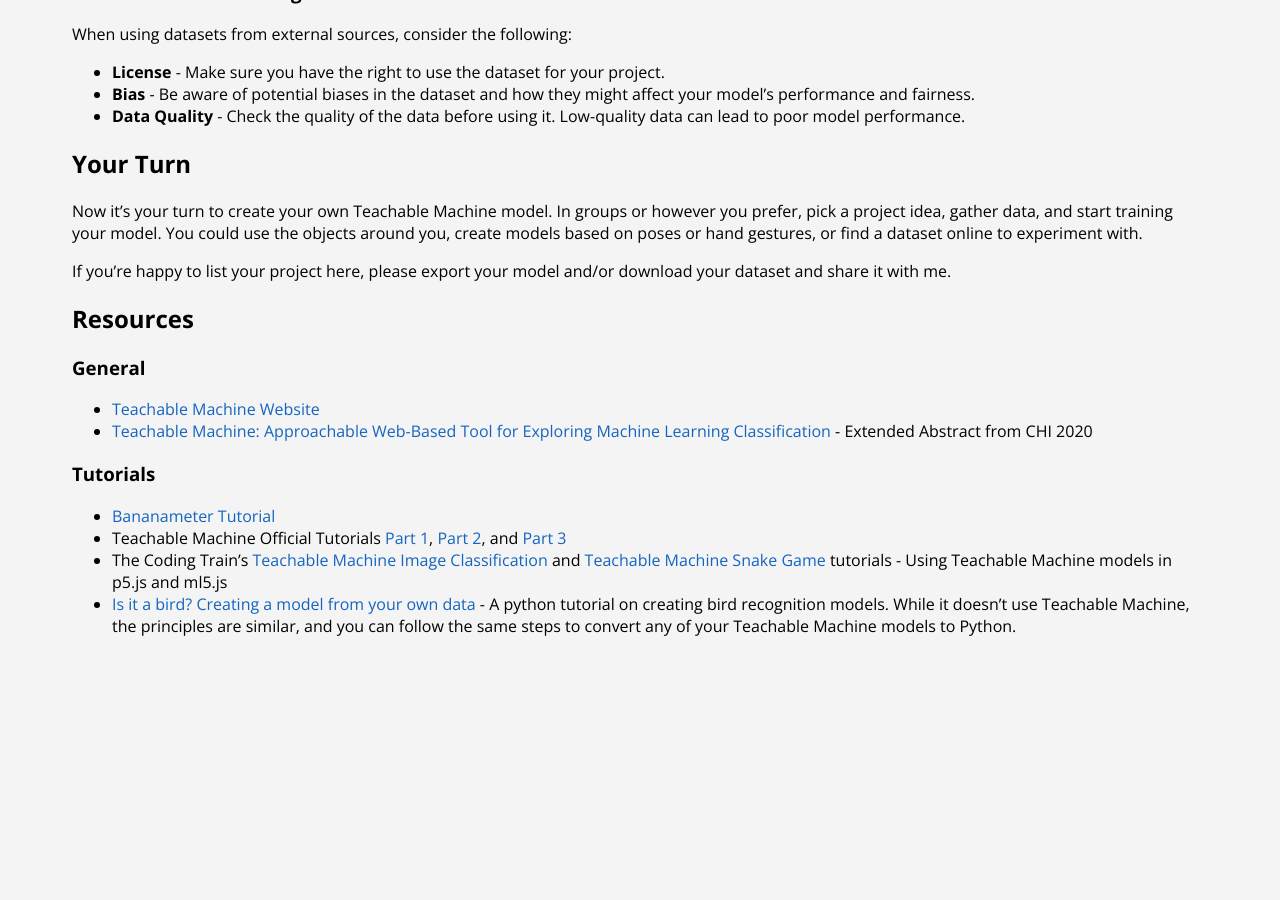
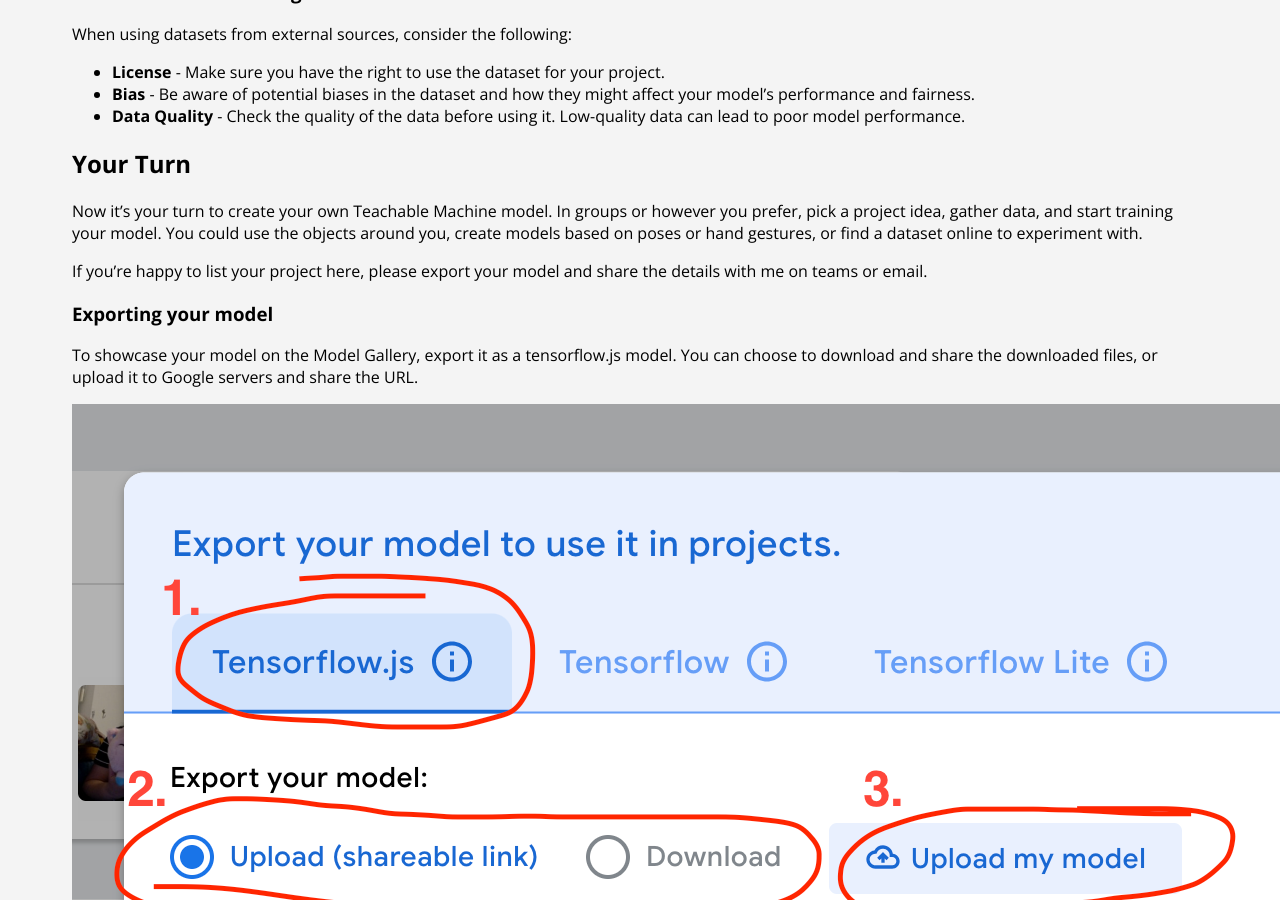
Before and after one commit to CCAI-CDT/modelgallery, a Jekyll site: the page built from tutorial.md, in a window 1280 px wide and 900 px high, scrolled down 2546 px. Built offline with Jekyll 4.4.1, drawn with Linux system fonts in a browser that asks for light colours; before the commit the page ends 3207 px from its top, so only the background shows below that; some of the changed text lies outside the part shown.

Commit message:
Added export instructions to tutorial

```diff
--- a/tutorial.md
+++ b/tutorial.md
@@ -78,7 +78,18 @@
 ## Your Turn
 Now it's your turn to create your own Teachable Machine model. In groups or however you prefer, pick a project idea, gather data, and start training your model. You could use the objects around you, create models based on poses or hand gestures, or find a dataset online to experiment with.
 
-If you're happy to list your project here, please export your model and/or download your dataset and share it with me.
+If you're happy to list your project here, please export your model and share the details with me on teams or email.
+
+### Exporting your model
+To showcase your model on the Model Gallery, export it as a tensorflow.js model. You can choose to download and share the downloaded files, or upload it to Google servers and share the URL.
+
+![Exporting your model](../modelgallery/assets/imgs/export_model.png)
+
+### Submitting your model to the gallery
+- Pick a **name** for your model
+- Provide a short (or long) **description** and any **instructions or images (optional)**
+- Make sure to include **links to any external datasets** that you used (e.g., Kaggle), especially if they have a license that requires attribution.
+- Include your preferred display names as **model authors**
 
 ## Resources
 ### General
```
Also changed, not shown: assets/imgs/export_model.png (added).
